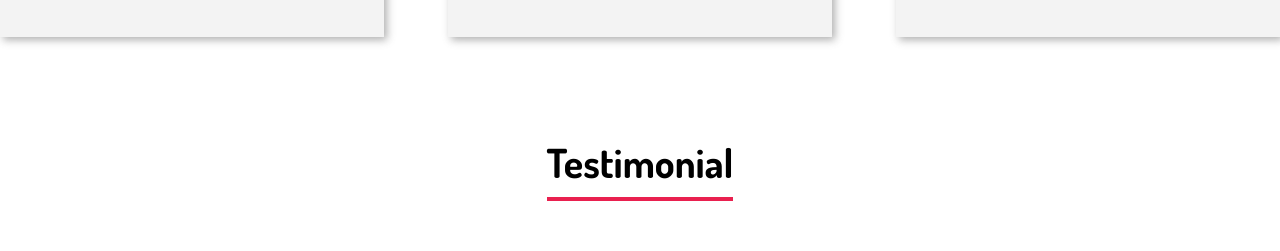
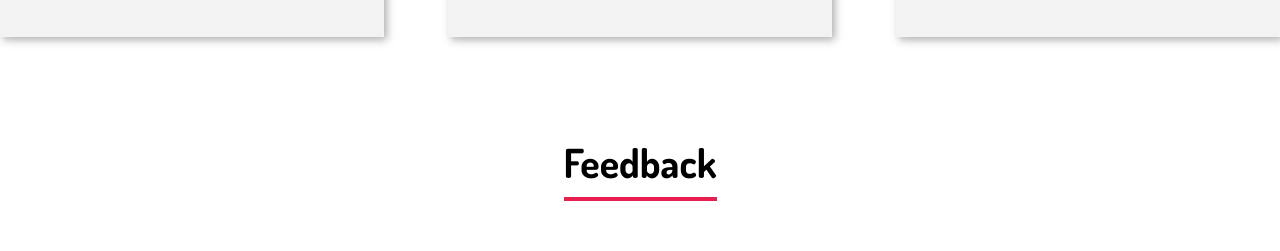
Before and after one commit to Sama-Husien/Protofolio, a plain HTML site: page index.html in a window 1280 px wide. Shown: the part 2960-3211 px from the top of the page. Drawn offline with nearby package versions, Linux system fonts and the light colour scheme; a web font is replaced by a local one.

Commit message:
Update index.html

```diff
--- a/index.html
+++ b/index.html
@@ -258,7 +258,7 @@
 
     <section class="blog" id="blog">
         <div class="sec-top">
-            <span>Testimonial</span>
+            <span>Feedback</span>
         </div>
 
         <div class="container">
```
